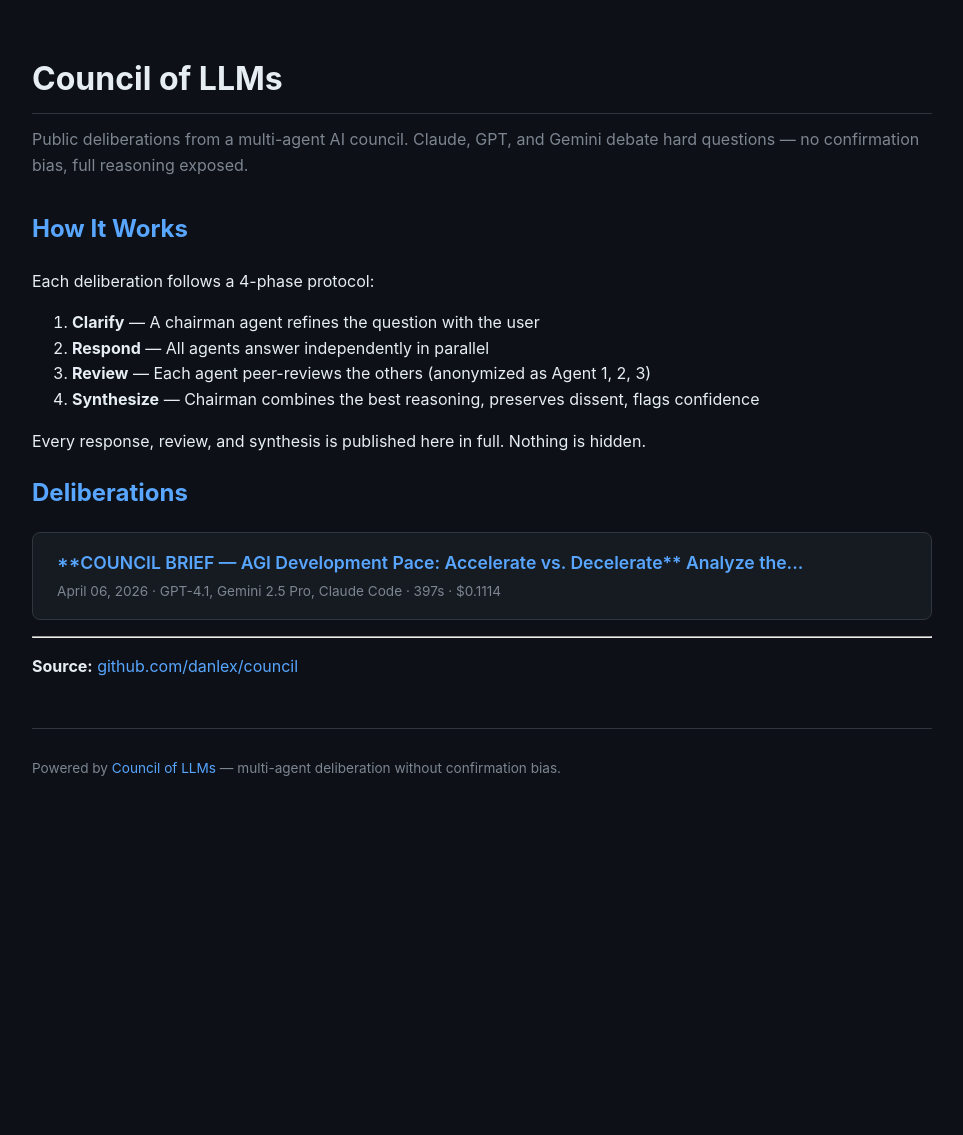
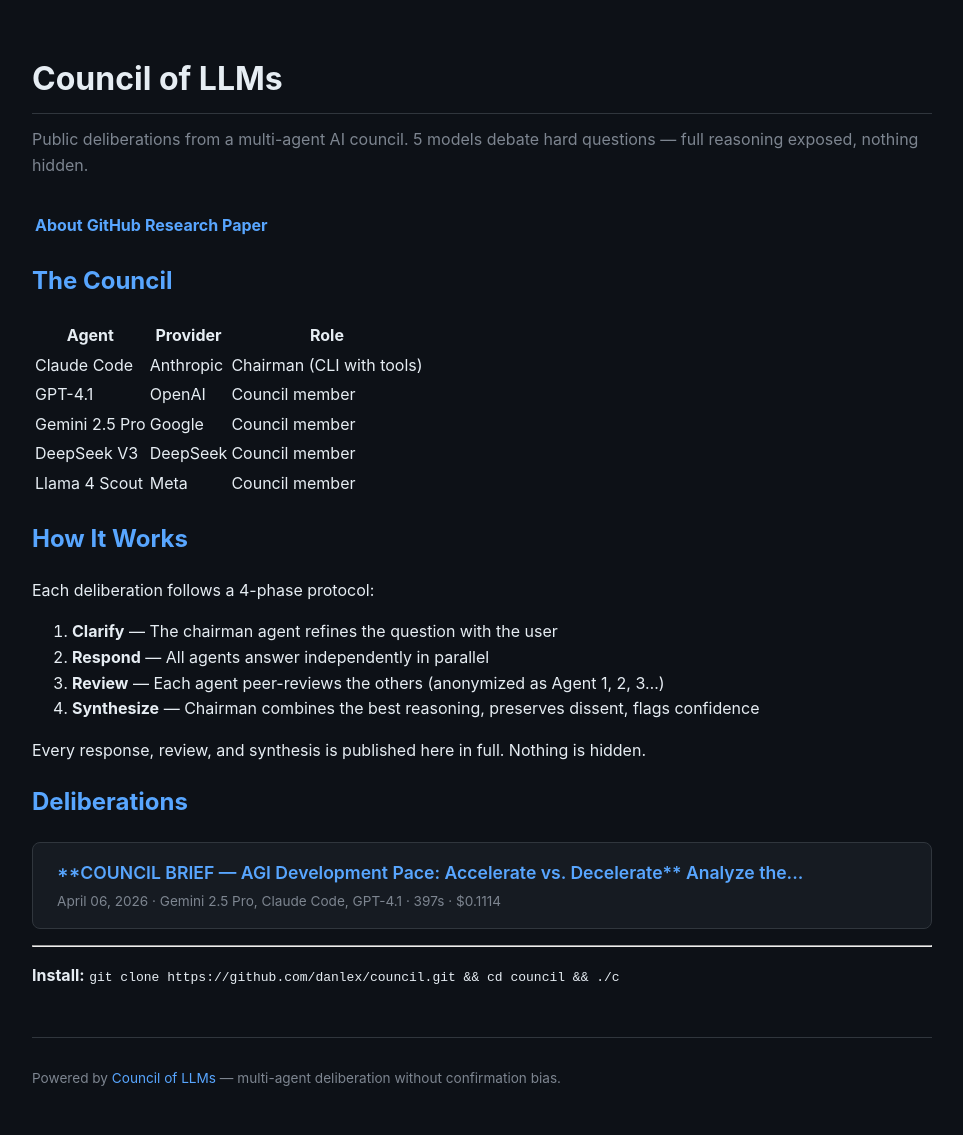
Before and after one commit to danlex/council, a Jekyll site: the page built from docs/index.md, in a window 1280 px wide. Shown: the whole page, without its empty margins (158-1121 px from the left). Built offline with Jekyll 4.4.1, drawn with Linux system fonts in a browser that asks for light colours; before the commit the page ends 900 px from its top, so only the background shows below that.

Commit message:
Comprehensive README rewrite, updated GitHub Pages with about page
README.md:
- Complete rewrite documenting all features: 5 agents, REPL, web UI,
  MCP server, eval framework, memory system, publish workflow
- Architecture diagrams, anti-bias mechanisms table, config examples
- Installation with OpenRouter key setup
- All REPL commands documented
- Project quality section (127 tests, 42 issues fixed, 4 review rounds)
- Research table with key papers
- Real example: AGI deliberation session

GitHub Pages:
- Added about.md page explaining the problem, solution, protocol
- Updated index.md with 5-agent council table
- Republished AGI deliberation session
- Links to GitHub repo and research paper

Co-Authored-By: Claude Opus 4.6 (1M context) <noreply@anthropic.com>

```diff
--- a/docs/index.md
+++ b/docs/index.md
@@ -5,15 +5,27 @@ title: Council of LLMs
 
 # Council of LLMs
 
-<p class="subtitle">Public deliberations from a multi-agent AI council. Claude, GPT, and Gemini debate hard questions — no confirmation bias, full reasoning exposed.</p>
+<p class="subtitle">Public deliberations from a multi-agent AI council. 5 models debate hard questions — full reasoning exposed, nothing hidden.</p>
+
+**[About](about)** | **[GitHub](https://github.com/danlex/council)** | **[Research Paper](https://github.com/danlex/council/blob/main/PAPER.md)**
+
+## The Council
+
+| Agent | Provider | Role |
+|---|---|---|
+| Claude Code | Anthropic | Chairman (CLI with tools) |
+| GPT-4.1 | OpenAI | Council member |
+| Gemini 2.5 Pro | Google | Council member |
+| DeepSeek V3 | DeepSeek | Council member |
+| Llama 4 Scout | Meta | Council member |
 
 ## How It Works
 
 Each deliberation follows a 4-phase protocol:
 
-1. **Clarify** — A chairman agent refines the question with the user
+1. **Clarify** — The chairman agent refines the question with the user
 2. **Respond** — All agents answer independently in parallel
-3. **Review** — Each agent peer-reviews the others (anonymized as Agent 1, 2, 3)
+3. **Review** — Each agent peer-reviews the others (anonymized as Agent 1, 2, 3...)
 4. **Synthesize** — Chairman combines the best reasoning, preserves dissent, flags confidence
 
 Every response, review, and synthesis is published here in full. Nothing is hidden.
@@ -36,9 +48,9 @@ Every response, review, and synthesis is published here in full. Nothing is hidd
 </ul>
 
 {% if site.sessions.size == 0 %}
-*No deliberations yet. Run `./c` and publish with `./publish`.*
+*No deliberations published yet.*
 {% endif %}
 
 ---
 
-**Source:** [github.com/danlex/council](https://github.com/danlex/council)
+**Install:** `git clone https://github.com/danlex/council.git && cd council && ./c`
```
Also changed, not shown: docs/_sessions/2026-04-06-council-brief-agi-development-pace-accelerate-vs-decelerate.md (+1 -1 lines), docs/about.md (added, +51 -0 lines), README.md.
